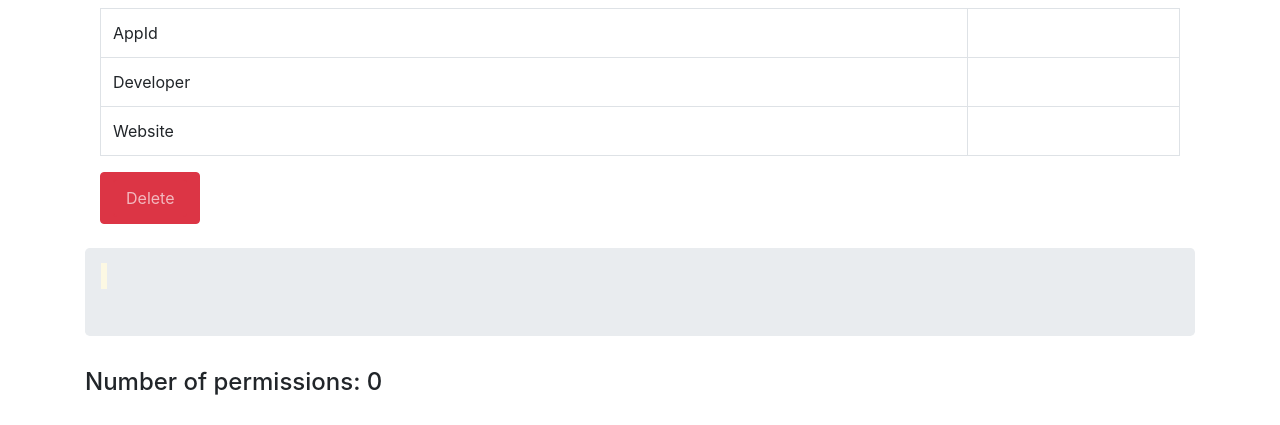
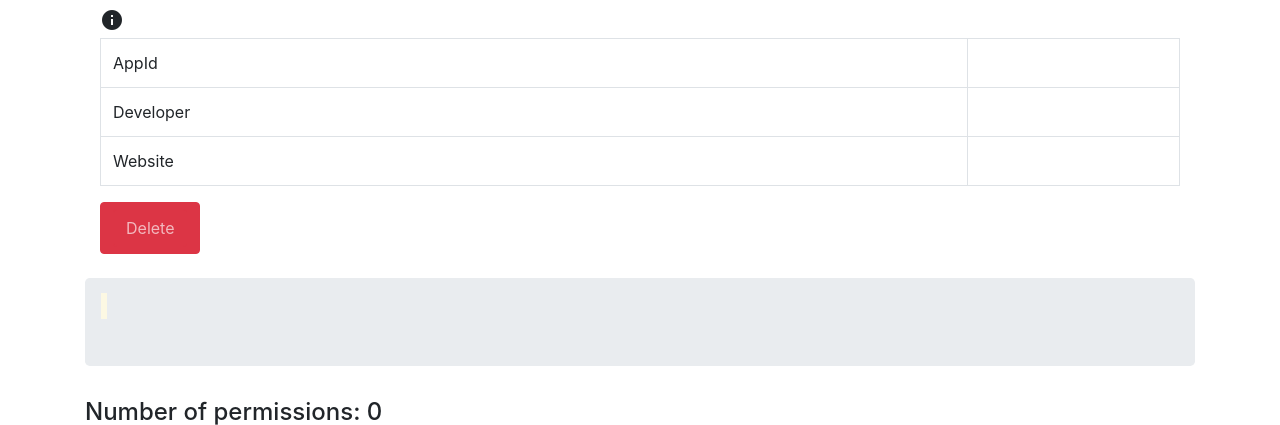
Before and after one commit to stopipv/isdi, a Python web app: template templates/app.html in a window 1280 px wide. Shown: the top 425 px of the page. Run offline with Jinja, Linux system fonts and the light colour scheme; the template is opened without the code that fills it, so the values that code supplies are empty.

Commit message:
info buttons

```diff
--- a/templates/app.html
+++ b/templates/app.html
@@ -17,6 +17,7 @@
             <div class="container form-group">
                 <table class="table table-bordered">
                     <tbody>
+      <i class="material-icons">info</i>
 			<tr><td>AppId</td><td><code>{{ app.appId }}</code></td></tr>
 			<tr><td>Developer</td> <td><i>{{ app.developer }}</i> </td></tr>
 			<tr><td>Website</td> <td>{{ app.website }} </td></tr>
--- a/webstatic/style.css
+++ b/webstatic/style.css
@@ -8,3 +8,29 @@ input[type=radio] {
 a.appid {
     color: unset;
 }
+
+
+
+/* fallback */
+@font-face {
+  font-family: 'Material Icons';
+  font-style: normal;
+  font-weight: 400;
+  src: url(http://localhost:5000/webstatic/flUhRq6tzZclQEJ-Vdg-IuiaDsNc.woff2) format('woff2');
+}
+
+.material-icons {
+  font-family: 'Material Icons';
+  font-weight: normal;
+  font-style: normal;
+  font-size: 24px;
+  line-height: 1;
+  letter-spacing: normal;
+  text-transform: none;
+  display: inline-block;
+  white-space: nowrap;
+  word-wrap: normal;
+  direction: ltr;
+  -webkit-font-feature-settings: 'liga';
+  -webkit-font-smoothing: antialiased;
+}
```
Also changed, not shown: webstatic/flUhRq6tzZclQEJ-Vdg-IuiaDsNc.woff2 (added).
